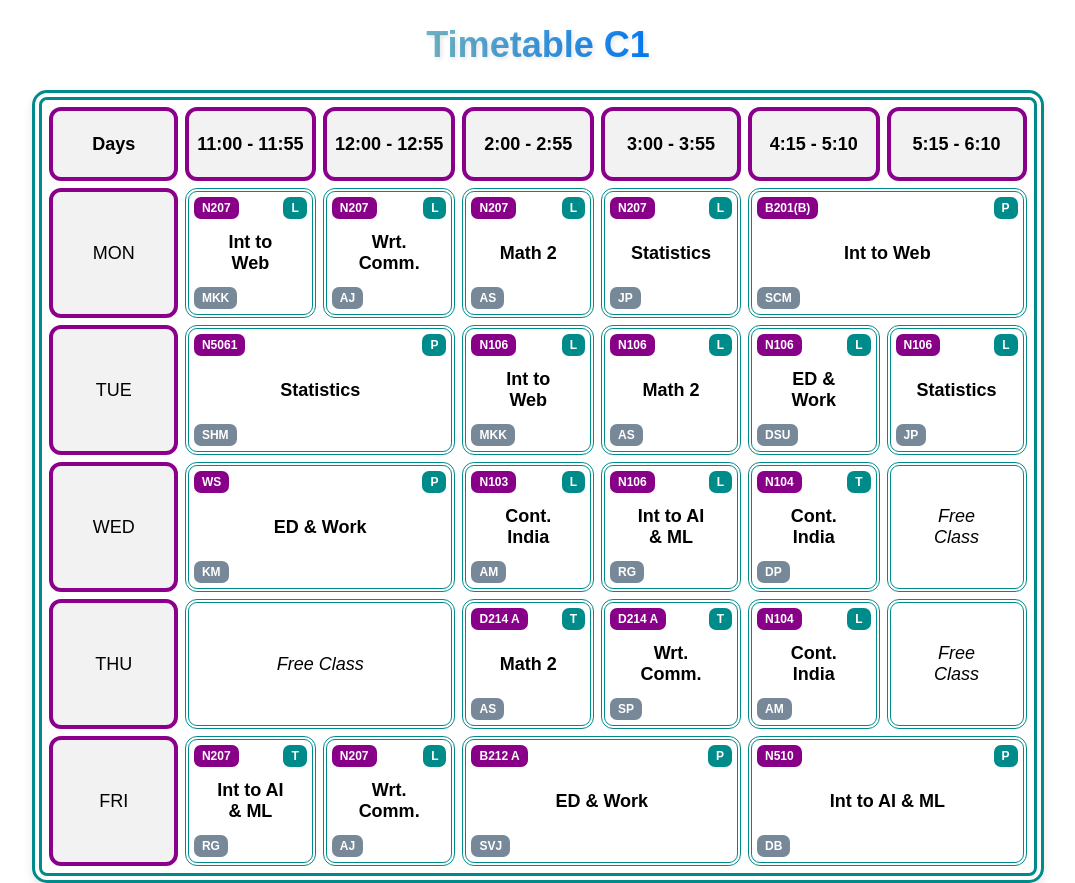
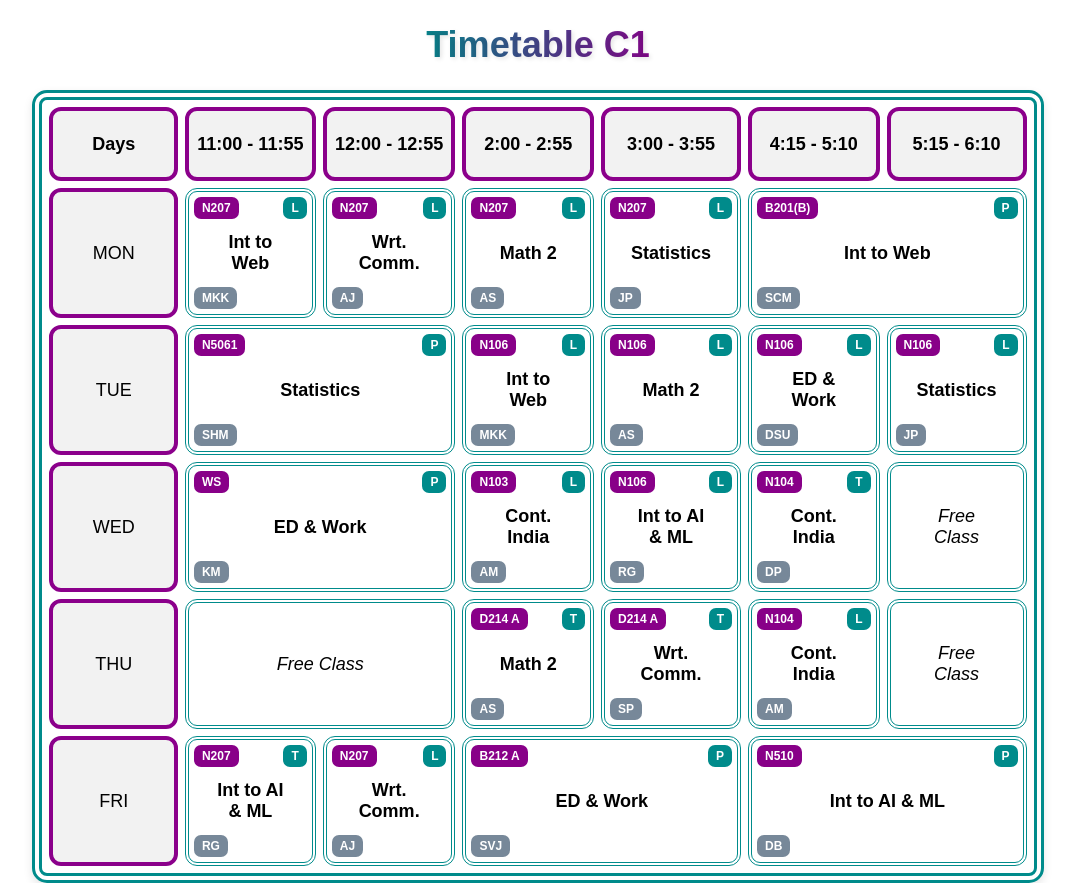
Before and after one commit to pSwaqtch/HTML_CSS_Time-Table, a plain HTML site: page index.html in a window 1280 px wide. Shown: the top 883 px of the page, without its empty margins (102-1177 px from the left). Drawn offline with Linux system fonts and the light colour scheme.

Commit message:
re-colored title

```diff
--- a/styles.css
+++ b/styles.css
@@ -5,7 +5,7 @@ body {
 
 .heading1 {
     text-align: center;
-    background-image: linear-gradient(to left, #000000, #ffffff, #007bff, #7bbcc4, #ffffff, #000000);
+    background-image: linear-gradient(to left, #000000, #ffffff, darkmagenta, darkcyan, #ffffff, #000000);
     color: transparent;
     background-clip: text;
     -webkit-background-clip: text;
```
Also changed, not shown: index.html (+0 -1 lines), 1 other file.
